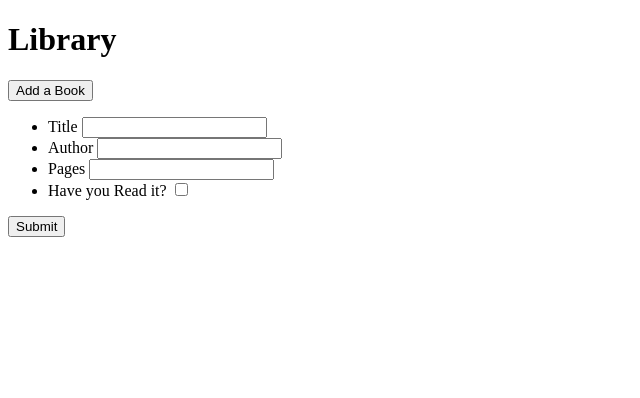
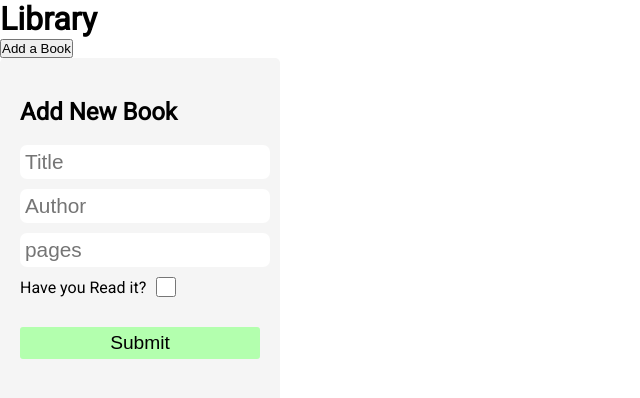
Before and after one commit to AbdulRehman164/Library, a website: page index.html in a window 1280 px wide. Both pictures are taken after a click on the button "Add a Book". Shown: the whole page, without its empty margins (0-640 px from the left). Drawn offline with Linux system fonts and the light colour scheme; a web font is replaced by a local one.

Commit message:
desinged the form

```diff
--- a/index.html
+++ b/index.html
@@ -13,20 +13,18 @@
     <h1>Library</h1>
     <button class="addBook">Add a Book</button>
     <form action="" class="bookForm">
+        <h2>Add New Book</h2>
         <ul>
             <li>
-                <label for="title">Title</label>
-                <input type="text" id="title">
+                <input type="text" id="title" placeholder="Title">
             </li>
 
             <li>
-                <label for="author">Author</label>
-                <input type="text" id="author">
+                <input type="text" id="author" placeholder="Author">
             </li>
 
             <li>
-                <label for="pages">Pages</label>
-                <input type="text" id="pages">
+                <input type="text" id="pages" placeholder="pages">
             </li>
             <li>
                 <label for="readIt">Have you Read it?</label>
--- a/script.js
+++ b/script.js
@@ -61,3 +61,9 @@ function addBookToLibrary() {
 }
 
 addBookToLibrary();
+
+const addBookButton = document.querySelector('.addBook');
+const form = document.querySelector('.bookForm');
+addBookButton.addEventListener('click', () => {
+  form.style.display = 'flex';
+});
--- a/style.css
+++ b/style.css
@@ -1,5 +1,61 @@
+@import url('https://fonts.googleapis.com/css2?family=Fasthand&family=Roboto&display=swap');
+* {
+  margin: 0;
+  padding: 0;
+  box-sizing: border-box;
+}
+body {
+  font-family: Roboto;
+}
 section {
   height: 200px;
   width: 200px;
   background: greenyellow;
 }
+
+.bookForm {
+  display: none;
+  width: 280px;
+  height: 350px;
+  flex-direction: column;
+  justify-content: space-evenly;
+  padding: 20px;
+  background-color: whitesmoke;
+  border-radius: 5px;
+}
+.bookForm ul {
+  list-style: none;
+}
+ul li {
+  padding: 0px 0px 10px;
+}
+
+input[type='text'] {
+  padding: 5px;
+  font-size: 1.3rem;
+  border: none;
+  border-radius: 7px;
+  outline: none;
+  width: 250px;
+}
+input[type='checkbox'] {
+  height: 20px;
+  width: 20px;
+}
+input:focus {
+  border: 2px solid #ade4db;
+}
+ul li:last-child {
+  display: flex;
+  align-items: center;
+  gap: 10px;
+}
+.submit {
+  background-color: #b3ffae;
+  border: none;
+  font-size: 1.2rem;
+  padding: 5px 20px;
+  border-radius: 3px;
+  margin-bottom: 10px;
+  cursor: pointer;
+}
```
